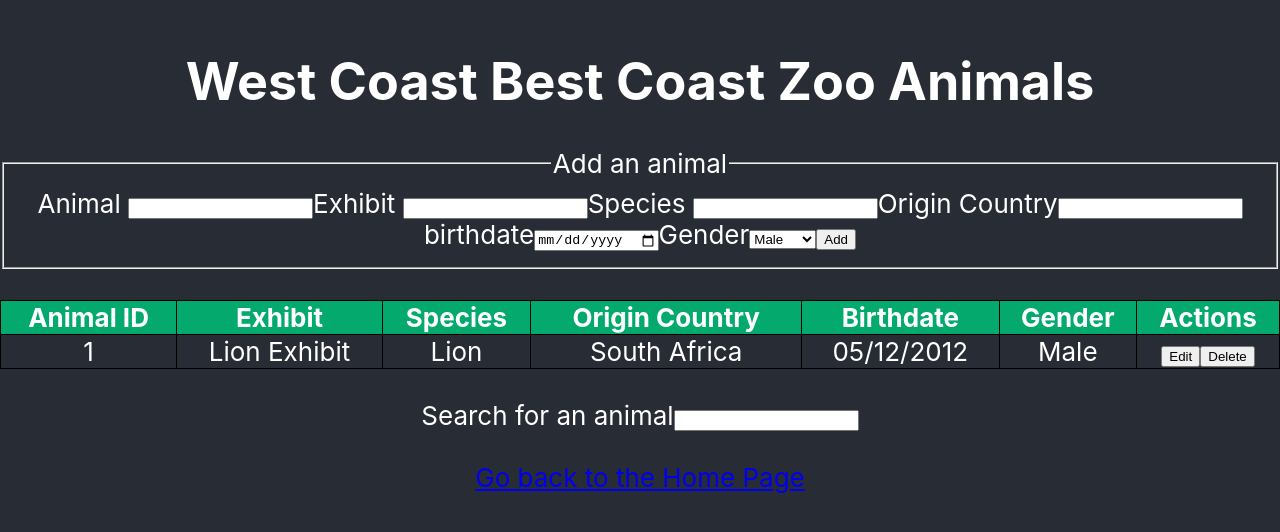
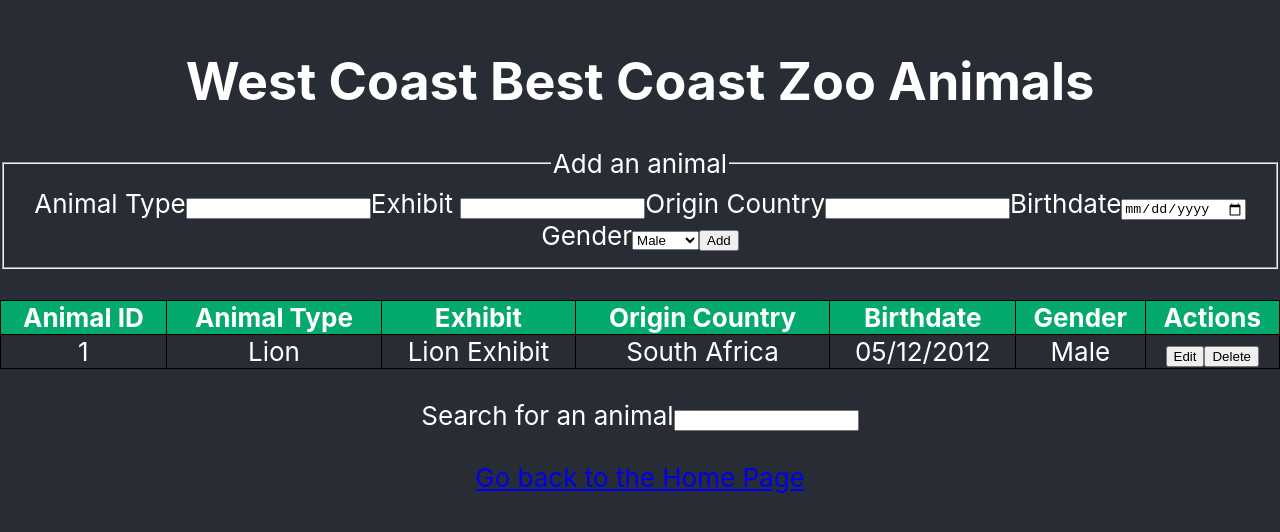
Before and after one commit to chambbri/Zoo-Database-Frontend, a React (Create React App) app: page /animals in a window 1280 px wide. Shown: the part 146-678 px from the top of the page. Built offline with nearby package versions, Linux system fonts and the light colour scheme.

Commit message:
added forever dependency and deleted species from animal page

```diff
--- a/package.json
+++ b/package.json
@@ -6,6 +6,7 @@
     "@testing-library/jest-dom": "^5.16.2",
     "@testing-library/react": "^12.1.2",
     "@testing-library/user-event": "^13.5.0",
+    "forever": "^4.0.3",
     "react": "^17.0.2",
     "react-dom": "^17.0.2",
     "react-router-dom": "^6.2.1",
--- a/src/pages/AnimalsPage.js
+++ b/src/pages/AnimalsPage.js
@@ -9,11 +9,10 @@ function animals(){
                 <form>
                     <fieldset>
                         <legend>Add an animal</legend>
-                        <label>Animal <input type="text" id="animal" name="animal"/></label>
+                        <label>Animal Type<input type="text" id="animaltype" name="animaltype"/></label>
                         <label>Exhibit <input type="text" id="exhibit" name="exhibit"/></label>
-                        <label>Species <input type="text" id="species" name="species"/></label>
                         <label>Origin Country<input type="origincountry" id="origincountry" name="origincountry"/></label>
-                        <label>birthdate<input type="date" id="birthdate" name="birthdate" /></label>
+                        <label>Birthdate<input type="date" id="birthdate" name="birthdate" /></label>
                         <label>Gender</label>
                         <select name="gender" id="gender">
                             <option value="female">Male</option>
@@ -29,8 +28,8 @@ function animals(){
                     <thead>
                         <tr>
                             <th>Animal ID</th>
+                            <th>Animal Type</th>
                             <th>Exhibit</th>
-                            <th>Species</th>
                             <th>Origin Country</th>
                             <th>Birthdate</th>
                             <th>Gender</th>
@@ -40,8 +39,8 @@ function animals(){
                     <tbody>
                         <tr>
                             <td>1</td>
+                            <td>Lion</td>
                             <td>Lion Exhibit</td>
-                            <td>Lion</td>
                             <td>South Africa</td>
                             <td>05/12/2012</td>
                             <td>Male</td>
--- a/src/pages/ExhibitPage.js
+++ b/src/pages/ExhibitPage.js
@@ -21,7 +21,7 @@ function ExhibitPage() {
                     <tr>
                         <td>1</td>
                         <td>Lion</td>
-                        <td>100 Sq feet</td>
+                        <td>1000 Sq feet</td>
                         <td>3</td>
                         <td><button type="button">Edit</button><button type="button">Delete</button></td>
                     </tr>
```
Also changed, not shown: 1 other file (tests, documents, lock files or other folders).
